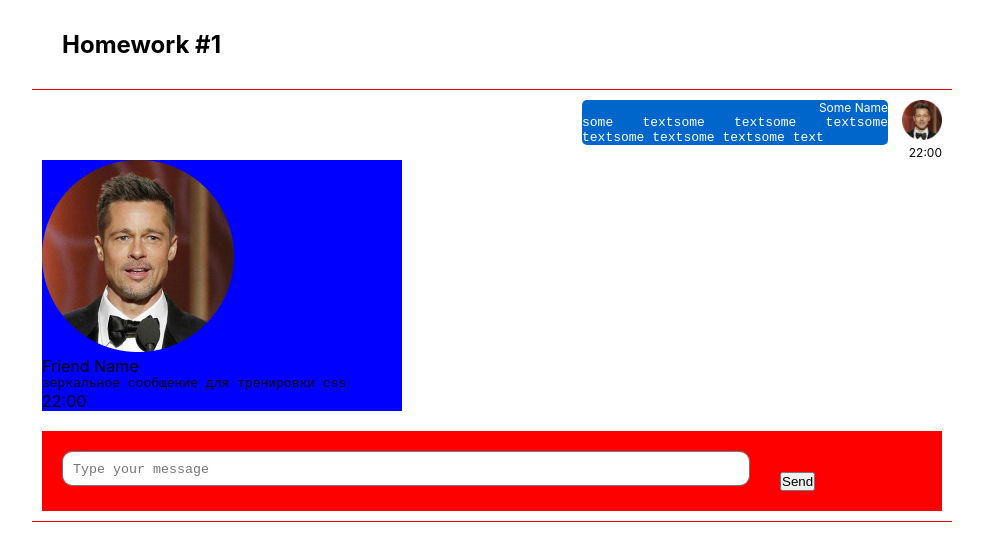
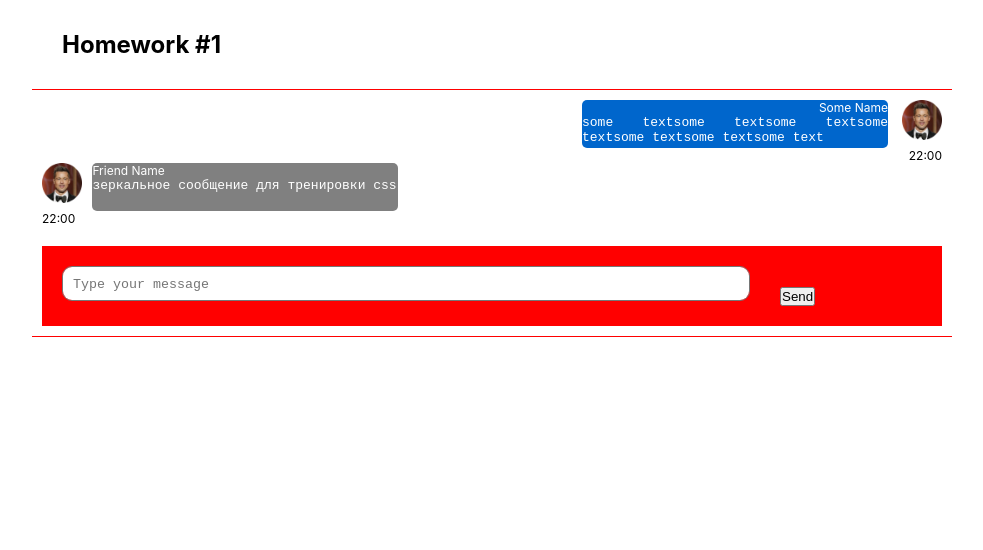
Before and after one commit to Botabay/hws2, a React (Create React App) app: page / in a window 1280 px wide. Shown: the top 550 px of the page, without its empty margins (148-1131 px from the left). Built offline with nearby package versions, Linux system fonts and the light colour scheme.

Commit message:
styled the MFriendMessage component

```diff
--- a/src/s2-homeworks/hw01/friend-message/FriendMessage.module.css
+++ b/src/s2-homeworks/hw01/friend-message/FriendMessage.module.css
@@ -1,19 +1,38 @@
 .friendMessage {
-    background-color: blue;
-    /* float:left; */
     width: 40%;
 }
+/*
+.name {
+    font-size: 12px;
+    text-align: right;
+}
+
+.messageText {
+    white-space: normal;
+    text-align: justify;
+}
+
+.time {
+    text-align: right;
+    font-size: 12px;
+} */
 
 .friendImageAndText {
 
 }
 
 .friendImageAndText img {
-
+    float: left;
+    width: 40px;
 }
 
 .friendText {
-
+    width: 85%;
+    margin-left: 14%;
+    background-color: grey;
+    border-radius: 5px;
+    color: #fff;
+    min-height: 3em;
 }
 
 .friendText:after {
@@ -21,13 +40,14 @@
 }
 
 .friendName {
-
+    font-size: 12px;
 }
 
 .friendMessageText {
-
+    white-space: normal;
+    text-align: justify;
 }
 
 .friendTime {
-
+    font-size: 12px;
 }
--- a/src/s2-homeworks/hw01/message/Message.module.css
+++ b/src/s2-homeworks/hw01/message/Message.module.css
@@ -16,6 +16,7 @@
     background-color: #0066CC;
     border-radius: 5px;
     color: #fff;
+    min-height: 3em;
 }
 
 .text:after {
```
